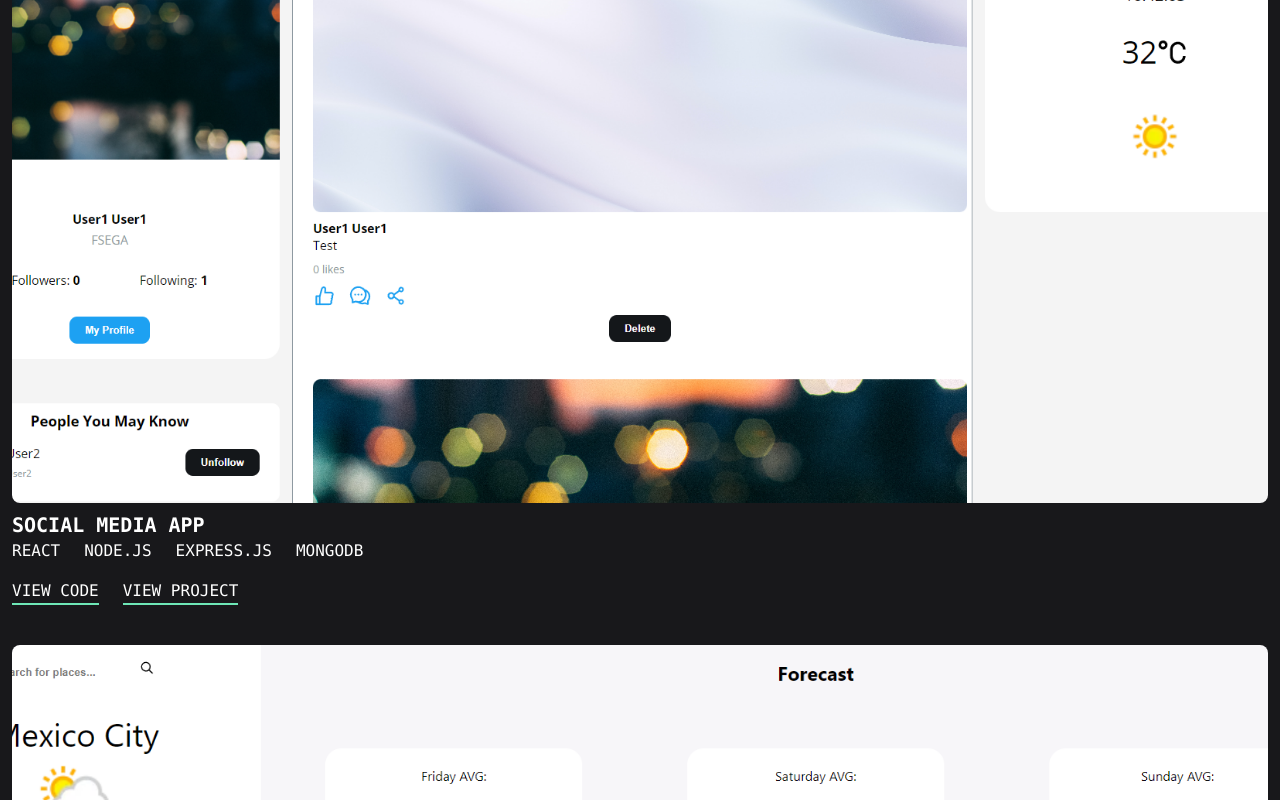
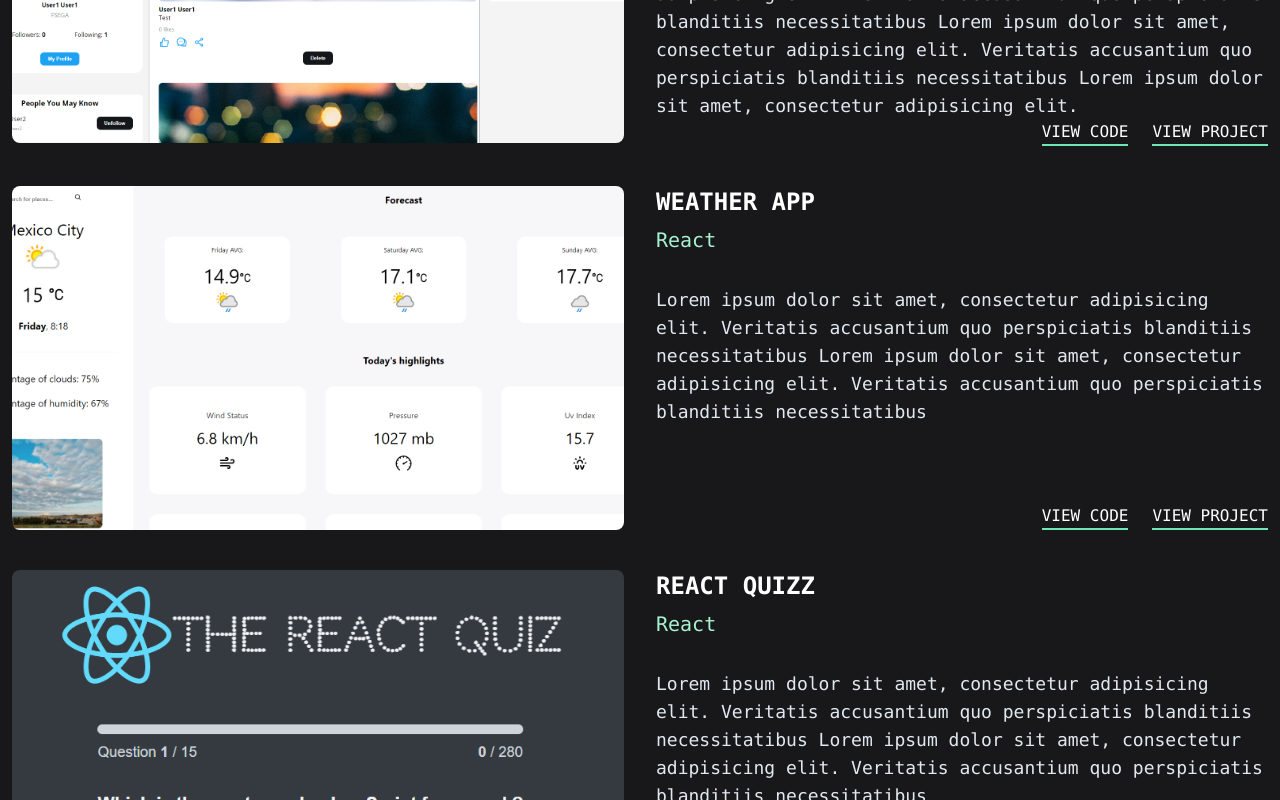
Before and after one commit to AndreiMorariu/portfolio, a React (Vite) app: page / in a window 1280 px wide. Shown: the part 1140-1940 px from the top of the page. Built offline with nearby package versions, Linux system fonts and the light colour scheme.

Commit message:
modified the layout on larger screens

```diff
--- a/src/App.jsx
+++ b/src/App.jsx
@@ -6,7 +6,7 @@ import Contact from './components/Contact';
 function App() {
   return (
     <div className='bg-zinc-900 h-full font-mono overflow-hidden'>
-      <div className='container mx-auto py-6 px-3  flex flex-col gap-y-5 divide-y-4 divide-slate-300 overflow-x-hidde'>
+      <div className='container mx-auto py-6 px-3 flex flex-col gap-y-5 divide-y-4 divide-slate-300 overflow-x-hidde'>
         <Header />
         <Skills />
         <Projects />
--- a/src/components/Contact.jsx
+++ b/src/components/Contact.jsx
@@ -34,7 +34,7 @@ function Contact() {
   };
 
   return (
-    <section className='pt-4  text-white relative'>
+    <section className='pt-4 text-white relative'>
       <h2 className='text-2xl mb-2 font-bold'>Contact</h2>
       <form ref={form} onSubmit={sendEmail} className='flex flex-col gap-4'>
         <div className='border-b-2'>
--- a/src/components/Project.jsx
+++ b/src/components/Project.jsx
@@ -1,18 +1,66 @@
+import { useEffect, useState } from 'react';
+
 function Project({ project }) {
+  const [maxWords, setMaxWords] = useState(0);
+
+  useEffect(() => {
+    let newMaxWords = 0;
+    if (window.innerWidth < 1024) newMaxWords = 15;
+    if (window.innerWidth >= 1024 && window.innerWidth < 1280) newMaxWords = 30;
+    if (window.innerWidth >= 1280 && window.innerWidth < 1536) newMaxWords = 50;
+    if (window.innerWidth >= 1536)
+      newMaxWords = project.description.split(' ').length;
+    setMaxWords(newMaxWords);
+
+    const handleResize = () => {
+      let newMaxWords = 0;
+      if (window.innerWidth < 1024) newMaxWords = 15;
+      if (window.innerWidth >= 1024 && window.innerWidth < 1280)
+        newMaxWords = 30;
+      if (window.innerWidth >= 1280 && window.innerWidth < 1536)
+        newMaxWords = 50;
+      if (window.innerWidth >= 1536)
+        newMaxWords = project.description.split(' ').length;
+      setMaxWords(newMaxWords);
+    };
+
+    window.addEventListener('resize', handleResize);
+
+    return () => {
+      window.removeEventListener('resize', handleResize);
+    };
+  }, [project.description]);
+
+  const descriptionWords = project.description.split(' ');
+  console.log(descriptionWords);
+  const truncatedDescription =
+    descriptionWords.length > maxWords
+      ? descriptionWords.slice(0, maxWords).join(' ')
+      : project.description;
+
   return (
-    <div className='text-left '>
+    <div className='text-left md:grid md:grid-cols-2 gap-8 items-center'>
       <img
         src={`./${project.image}`}
         alt={project.name}
         className='rounded-lg aspect-video object-cover object-top'
       />
-      <h3 className='font-bold uppercase text-xl mt-2'>{project.name}</h3>
-      <div className='flex gap-6 uppercase'>
+      <div className='flex flex-col sm:max-lg:justify-between h-full lg:gap-6'>
+        <header>
+          <h3 className='font-bold uppercase text-xl lg:text-2xl mt-2 md:mt-0 lg:mt-0 md:mb-2'>
+            {project.name}
+          </h3>
+          <div className='flex gap-6 md:text-emerald-200 md:text-lg lg:text-xl md:mb-2'>
             {project.technologies.map((item, i) => (
               <span key={i}>{item}</span>
             ))}
           </div>
-      <div className='flex gap-6 uppercase mt-4'>
+        </header>
+        <div className='flex flex-col h-full'>
+          <p className='hidden md:block text-slate-200 text-md lg:text-lg'>
+            {truncatedDescription}
+          </p>
+          <div className='flex gap-6 uppercase mt-3 md:self-end lg:mt-auto'>
             <a
               href={project.linkCode}
               className='border-b-2 border-b-emerald-300 hover:border-b-emerald-500'
@@ -31,6 +79,8 @@ function Project({ project }) {
             </a>
           </div>
         </div>
+      </div>
+    </div>
   );
 }
 
--- a/src/components/Projects.jsx
+++ b/src/components/Projects.jsx
@@ -5,6 +5,8 @@ const PROJECTS = [
     name: 'Social Media App',
     image: 'mern.png',
     technologies: ['React', 'Node.js', 'Express.js', 'MongoDB'],
+    description:
+      'Lorem ipsum dolor sit amet, consectetur adipisicing elit. Veritatis accusantium quo perspiciatis blanditiis necessitatibus Lorem ipsum dolor sit amet, consectetur adipisicing elit. Veritatis accusantium quo perspiciatis blanditiis necessitatibus Lorem ipsum dolor sit amet, consectetur adipisicing elit. Veritatis accusantium quo perspiciatis blanditiis necessitatibus Lorem ipsum dolor sit amet, consectetur adipisicing elit. Veritatis accusantium quo perspiciatis blanditiis necessitatibus',
     linkCode: 'https://github.com/AndreiMorariu/licenta',
     linkProject: '',
   },
@@ -12,6 +14,8 @@ const PROJECTS = [
     name: 'Weather App',
     image: 'weather.png',
     technologies: ['React'],
+    description:
+      'Lorem ipsum dolor sit amet, consectetur adipisicing elit. Veritatis accusantium quo perspiciatis blanditiis necessitatibus Lorem ipsum dolor sit amet, consectetur adipisicing elit. Veritatis accusantium quo perspiciatis blanditiis necessitatibus',
     linkCode: 'https://github.com/AndreiMorariu/react-weather-app',
     linkProject: 'https://andreimorariu.github.io/react-weather-app/',
   },
@@ -19,6 +23,8 @@ const PROJECTS = [
     name: 'React Quizz',
     image: 'quizz.png',
     technologies: ['React'],
+    description:
+      'Lorem ipsum dolor sit amet, consectetur adipisicing elit. Veritatis accusantium quo perspiciatis blanditiis necessitatibus Lorem ipsum dolor sit amet, consectetur adipisicing elit. Veritatis accusantium quo perspiciatis blanditiis necessitatibus',
     linkCode: 'https://github.com/AndreiMorariu/react-quizz',
     linkProject: 'https://andreimorariu.github.io/react-quizz/',
   },
```
Also changed, not shown: 1 other file (tests, documents, lock files or other folders). Lines whose indentation alone changed are shown as unchanged.
